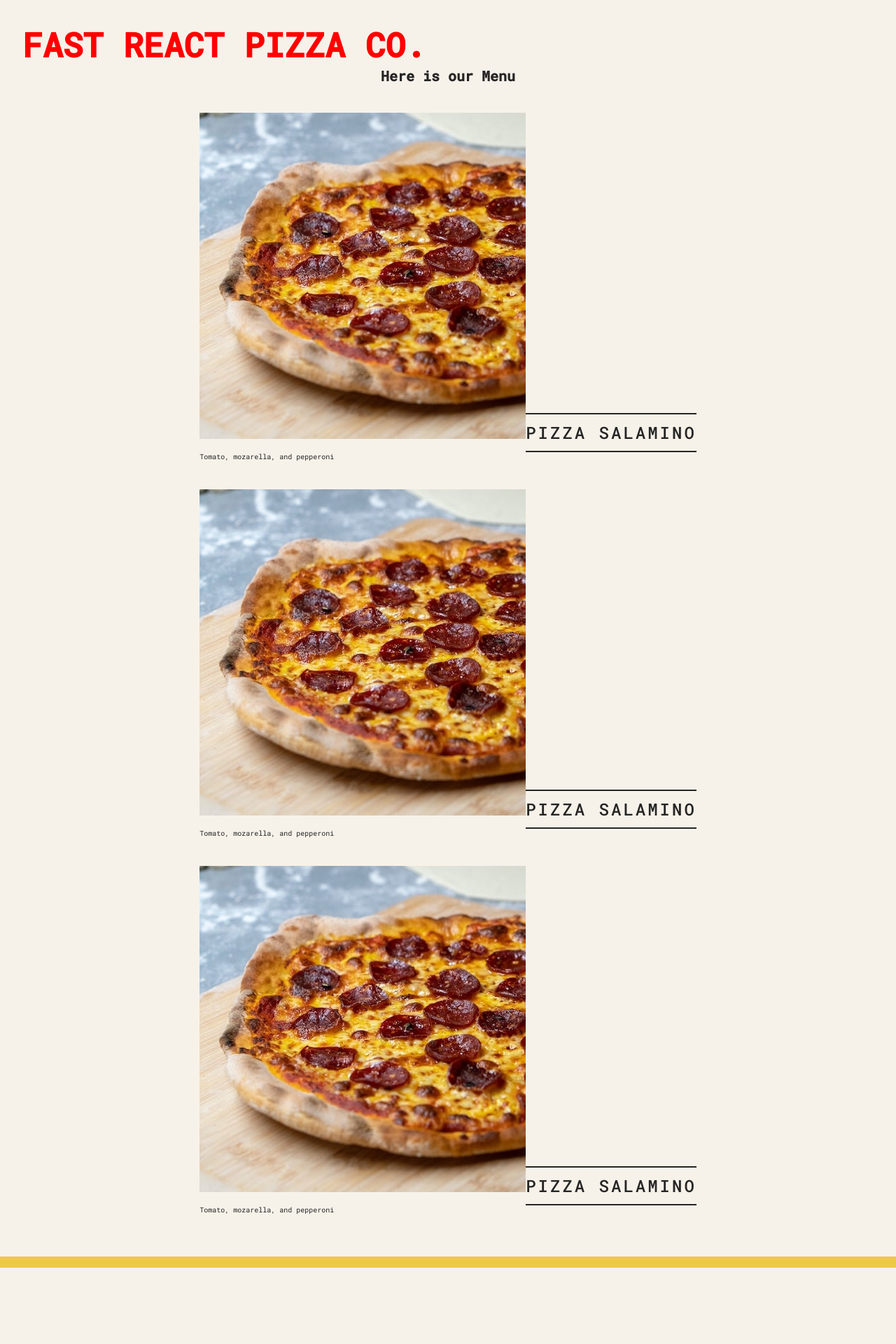
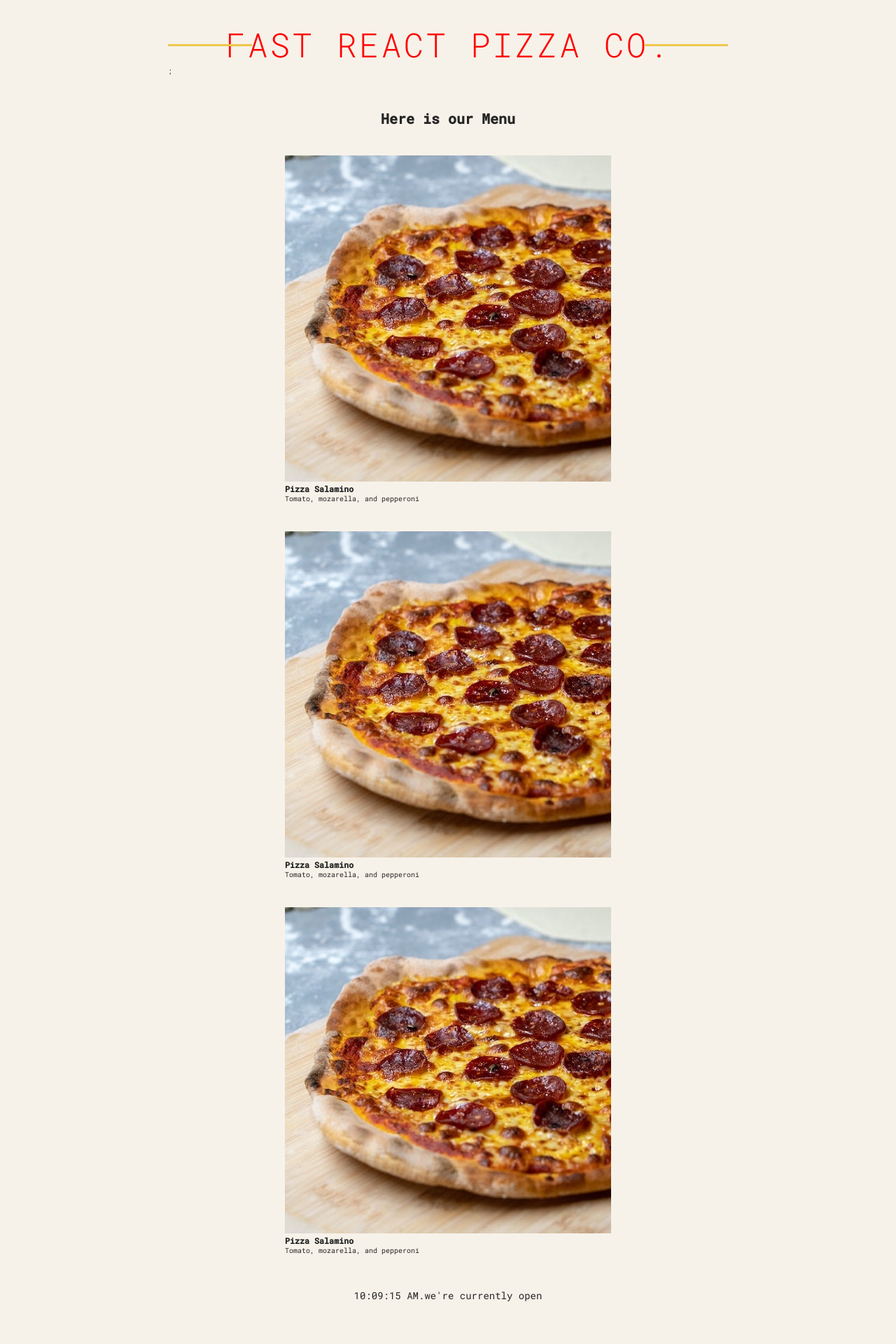
Before and after one commit to Bryanmankind/pizza-menu, a React (Create React App) app: page / in a window 1280 px wide. Shown: the top 1920 px of the page at 70% size. Before the commit the page ends 1811 px from the top, so only its background shows below. Built offline with nearby package versions, Linux system fonts and the light colour scheme.

Commit message:
pizza-app

```diff
--- a/src/index.js
+++ b/src/index.js
@@ -50,7 +50,7 @@
 //  React Component
 function App() {
   return (
-    <div>
+    <div className="container">
       <Header />
       <Menu />
       <Footer />
@@ -61,17 +61,21 @@
 function Header() {
   const style = { color: "red", fontSize: "48px", textTransform: "uppercase" };
 
-  return <h1 style={style}>Fast React Pizza Co.</h1>;
+  return (
+    <header className="header">
+      <h1 style={style}>Fast React Pizza Co.</h1>;
+    </header>
+  );
 }
 
 function Menu() {
   return (
-    <div className="menu">
+    <main className="menu">
       <h1>Here is our Menu</h1>
       <Pizza />
       <Pizza />
       <Pizza />
-    </div>
+    </main>
   );
 }
 
@@ -85,16 +89,18 @@
   // if (hours >= openHours && hours <= closingHours)
   //   alert("we're currently open!");
   // else alert("Sorry we are close!!!");
-  // return (
-  //   <footer>{new Date().toLocaleTimeString()}.we're currently open</footer>
-  // );
+  return (
+    <footer className="footer">
+      {new Date().toLocaleTimeString()}.we're currently open
+    </footer>
+  );
 }
 
 function Pizza() {
   return (
     <div>
       <img src="pizzas/salamino.jpg" alt="salamino" />
-      <h2>Pizza Salamino</h2>
+      <h3>Pizza Salamino</h3>
       <p>Tomato, mozarella, and pepperoni</p>
     </div>
   );
```
